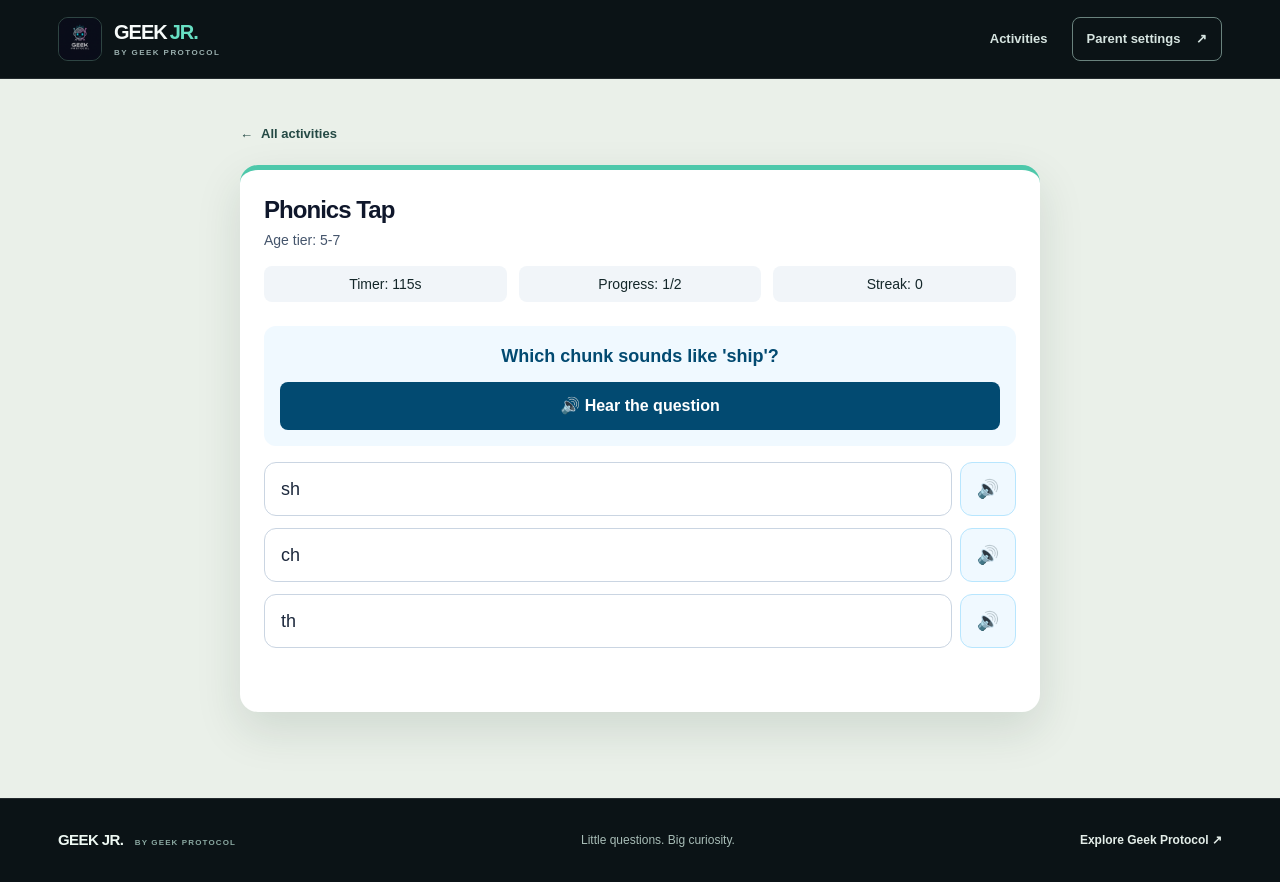
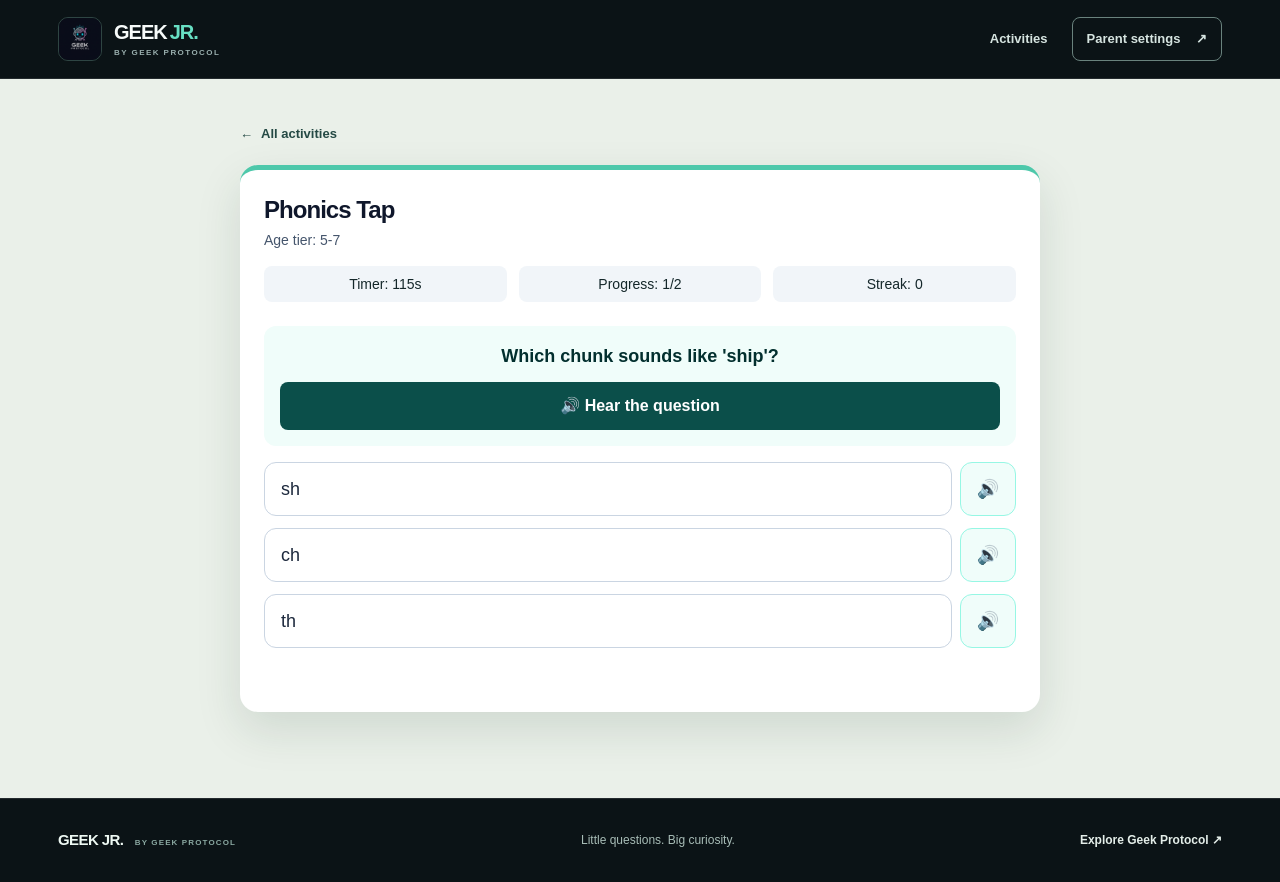
Before and after one commit to GEEKProtocol0110/geek--jr, a Next.js app: page /phonics in a window 1280 px wide. Built offline with nearby package versions, Linux system fonts and the light colour scheme.

Commit message:
Use Geek Jr palette in practice rounds

```diff
--- a/src/modules/common/TimedChoicesGame.tsx
+++ b/src/modules/common/TimedChoicesGame.tsx
@@ -191,9 +191,9 @@ export default function TimedChoicesGame({ title, storageKey, prompts }: TimedCh
 
       {!ended && current ? (
         <>
-          <div className="mt-6 rounded-xl bg-sky-50 p-4 text-center text-lg font-semibold text-sky-900">
+          <div className="mt-6 rounded-xl bg-teal-50 p-4 text-center text-lg font-semibold text-teal-950">
             {current.prompt}
-            <button type="button" onClick={() => readText(current.prompt)} className="mt-3 block w-full rounded-lg bg-sky-900 px-4 py-3 text-base text-white hover:bg-sky-800">
+            <button type="button" onClick={() => readText(current.prompt)} className="mt-3 block w-full rounded-lg bg-teal-900 px-4 py-3 text-base text-white hover:bg-teal-800">
               🔊 Hear the question
             </button>
           </div>
@@ -208,7 +208,7 @@ export default function TimedChoicesGame({ title, storageKey, prompts }: TimedCh
                 >
                   {choice}
                 </button>
-                <button type="button" aria-label={`Hear ${choice}`} onClick={() => readText(choice)} className="min-w-14 rounded-xl border border-sky-200 bg-sky-50 text-lg hover:bg-sky-100">🔊</button>
+                <button type="button" aria-label={`Hear ${choice}`} onClick={() => readText(choice)} className="min-w-14 rounded-xl border border-teal-200 bg-teal-50 text-lg hover:bg-teal-100">🔊</button>
               </div>
             ))}
           </div>
```
